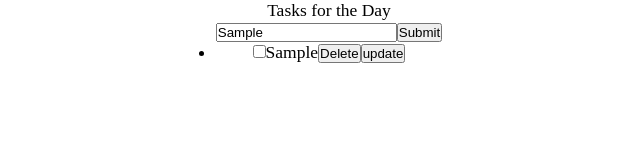
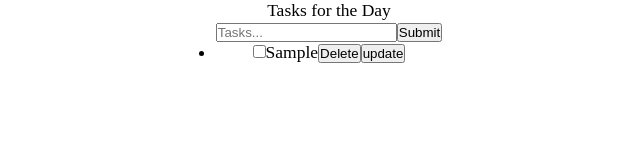
Before and after one commit to flor3z/newToDo, a React (Create React App) app: page / in a window 1280 px wide. Both pictures are taken after typing "Sample" into the empty fields and a click on the button "Submit". Shown: the top 160 px of the page, without its empty margins (311-951 px from the left). Built offline with nearby package versions, Linux system fonts and the light colour scheme.

Commit message:
3rd commit - input text clear and id passing down

```diff
--- a/src/components/Item.js
+++ b/src/components/Item.js
@@ -7,11 +7,11 @@ export default class Item extends React.Component {
 
   render() {
     // console.log(this.props.data.isCompleted);
-    console.log(this.props.data.id); //this is pulling as undefined...find a way to send it down properly,so that u can send it back up
+    // console.log(this.props.id); //this is pulling as undefined...find a way to send it down properly,so that u can send it back up
     return (
       <li>
         <input
-          onClick={() => this.props.onClickComplete(this.props.data.id)}
+          onClick={() => this.props.onClickComplete(this.props.id)}
           type="checkbox"
           checked={this.props.isCompleted}
         />
--- a/src/components/TodoList.js
+++ b/src/components/TodoList.js
@@ -9,7 +9,7 @@ export default class TodoList extends React.Component {
       // itemSubmittedValue: '',
       itemList: [],
       id: 0,
-      isCompleted: false,
+      // isCompleted: false,
     };
     this.onTextChangeHandler = this.onTextChangeHandler.bind(this);
     // this.onTextClickHandler = this.onTextClickHandler.bind(this);
@@ -35,10 +35,10 @@ export default class TodoList extends React.Component {
   // }
   //continue here ********** you have to make the button have the addItem method as the only onClick property...incorporate method above into this//
   addItem() {
-    const { itemValue, id, isCompleted } = this.state;
+    const { itemValue, id } = this.state;
     const newTodo = {
       id: id,
-      isCompleted: isCompleted,
+      isCompleted: false,
       text: itemValue,
     };
     //Pay Close attention to the way you created the newTodo! Remeber the Key names to properly select those values!!!!//
@@ -47,14 +47,14 @@ export default class TodoList extends React.Component {
     this.setState({
       itemList: updatedList,
       id: id + 1,
-      text: '',
-      isCompleted: false,
+      itemValue: '',
+      // isCompleted: false,
     });
   }
   //Created this new method below for Updating the Checked property based on the specifc Item...still needs work on switching its isCompleted status..
   onClickComplete(id) {
     const newList = this.state.itemList.map((item) => {
-      console.log(item);
+      // debugger;
 
       if (item.id === id) {
         return {
@@ -65,11 +65,11 @@ export default class TodoList extends React.Component {
         return item;
       }
     });
-    // console.log(newList);
 
     this.setState({
       itemList: newList,
     });
+    console.log(newList);
   }
 
   render() {
@@ -79,6 +79,7 @@ export default class TodoList extends React.Component {
           <label>Tasks for the Day</label>
           <br />
           <input
+            value={this.state.itemValue}
             name="itemValue"
             type="text"
             placeholder="Tasks..."
@@ -91,9 +92,9 @@ export default class TodoList extends React.Component {
               return (
                 <Item
                   key={item.id}
+                  id={item.id}
                   task={item.text}
                   onClickComplete={this.onClickComplete}
-                  data={this.state}
                 />
               );
             })}
```
